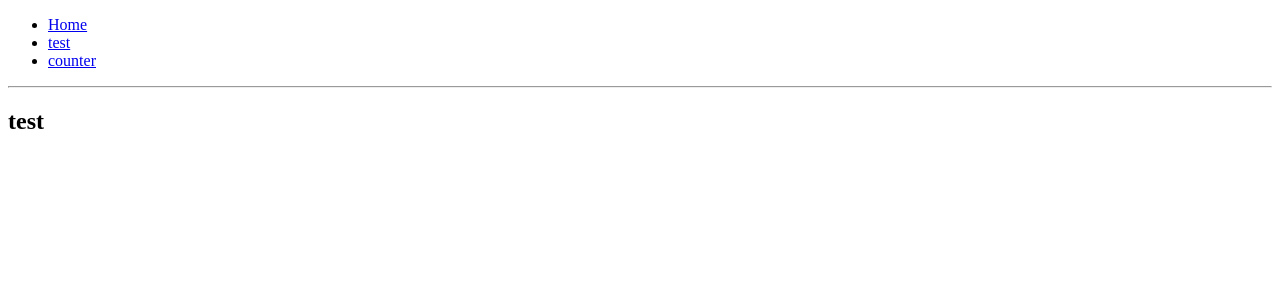
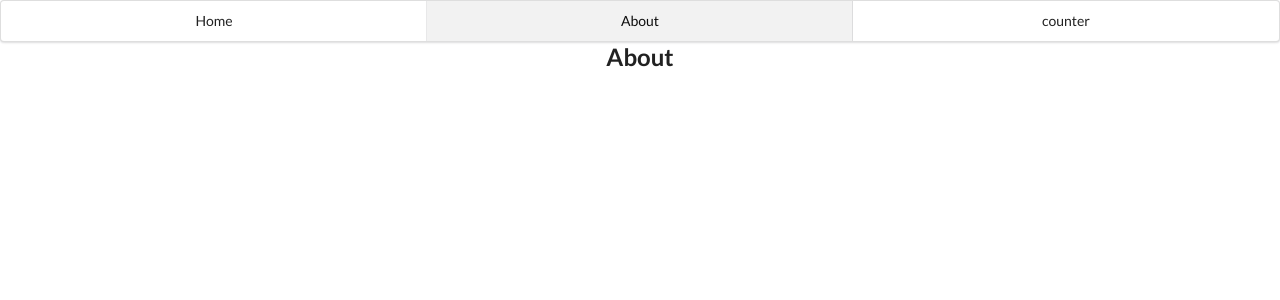
Before and after one commit to pjb0811/react-ts-app-starter, a React (Create React App) app: page /about in a window 1280 px wide. Shown: the top 300 px of the page. Built offline with nearby package versions, Linux system fonts and the light colour scheme; what redux-promise-middleware would draw is missing.

Commit message:
update component & modify redux store & change router.

```diff
--- /dev/null
+++ b/src/App.css
@@ -0,0 +1,27 @@
+.App {
+  text-align: center;
+}
+
+.App-logo {
+  animation: App-logo-spin infinite 20s linear;
+  height: 80px;
+}
+
+.App-header {
+  background-color: #222;
+  padding: 20px;
+  color: white;
+}
+
+.App-title {
+  font-size: 1.5em;
+}
+
+.App-intro {
+  font-size: large;
+}
+
+@keyframes App-logo-spin {
+  from { transform: rotate(0deg); }
+  to { transform: rotate(360deg); }
+}
--- a/src/App.tsx
+++ b/src/App.tsx
@@ -1,8 +1,9 @@
 import * as React from 'react';
 import { Route } from 'react-router-dom';
-import { Home, Test, Counter } from './pages';
+import { Home, About, Counter } from './components/pages';
 import Menu from './components/Menu';
 import { Helmet } from 'react-helmet';
+import 'App.css';
 
 interface Props {}
 
@@ -26,9 +27,8 @@ class App extends React.Component<Props, State> {
         </Helmet>
         <div>
           <Menu/>
-          <h2>{this.state.test}</h2>
           <Route exact={true} path="/" component={Home}/>
-          <Route path="/test" component={Test}/>
+          <Route path="/about" component={About}/>
           <Route path="/counter" component={Counter}/>
         </div>
       </div>
--- a/src/components/Menu.tsx
+++ b/src/components/Menu.tsx
@@ -1,15 +1,14 @@
 import * as React from 'react';
-import { Link } from 'react-router-dom';
+import { NavLink } from 'react-router-dom';
 
 const Menu = () => {
   return (
     <div>
-      <ul>
-        <li><Link to="/">Home</Link></li>
-        <li><Link to="/test">test</Link></li>
-        <li><Link to="/counter">counter</Link></li>
-      </ul>
-      <hr/>
+      <div className="ui three item menu">
+        <NavLink exact={true} to="/" className="item" activeClassName="active">Home</NavLink>
+        <NavLink to="/about" className="item" activeClassName="active">About</NavLink>
+        <NavLink to="/counter" className="item" activeClassName="active">counter</NavLink>
+      </div>
     </div>
   );
 };
--- a/src/pages/Test.tsx
+++ b/src/components/pages/About.tsx
@@ -1,13 +1,13 @@
 import * as React from 'react';
 
-const Test = () => {
+const About = () => {
   return (
     <div>
       <h2>
-        Test
+        About
       </h2>
     </div>
   );
 };
 
-export default Test;
+export default About;
--- a/src/pages/Counter.tsx
+++ b/src/components/pages/Counter.tsx
@@ -1,8 +1,8 @@
 import * as React from 'react';
 import { connect } from 'react-redux';
 import { bindActionCreators } from 'redux';
-import * as counterActions from '../redux/modules/counter';
-import * as postActions from '../redux/modules/post';
+import * as counterActions from '../../redux/modules/counter';
+import * as postActions from '../../redux/modules/post';
 
 interface Props {
   PostActions: typeof postActions;
@@ -28,13 +28,11 @@ type Post = {
 
 class Counter extends React.Component<Props> {
   componentWillMount() {
-    // 컴포넌트가 처음 마운트 될 때 현재 number 를 postId 로 사용하여 포스트 내용을 불러옵니다.
     const { counter } = this.props;
     this.getPost(counter);
   }
 
   componentWillReceiveProps(nextProps: Props) {
-    // 현재 number 와 새로 받을 number 가 다를 경우에 요청을 시도합니다.
     if (this.props.counter !== nextProps.counter) {
       this.getPost(nextProps.counter);
     }
@@ -45,9 +43,8 @@ class Counter extends React.Component<Props> {
 
     try {
       await PostActions.getPost(postId);
-      console.log('요청이 완료 된 다음에 실행됨');
     } catch (e) {
-      console.log('에러가 발생!');
+      console.log(e);
     }
   }
 
@@ -60,15 +57,17 @@ class Counter extends React.Component<Props> {
       <h1>{counter}</h1>
       <button onClick={CounterActions.increment}>+</button>
       <button onClick={CounterActions.decrement}>-</button>
-      {result.pending && <h2>로딩중...</h2>}
-      { result.error
-          ? <h1>에러발생!</h1>
-          : (
+      {
+        result.pending ?
+          <h2>Loading...</h2> :
+          result.error ?
+            <h1>Error!</h1> : (
               <div>
                   <h1>{result.data.title}</h1>
                   <p>{result.data.body}</p>
               </div>
-          )}
+          )
+      }
       </div>
     );
   }
--- /dev/null
+++ b/src/components/pages/Home.tsx
@@ -0,0 +1,19 @@
+import * as React from 'react';
+
+const logo = require('../../logo.svg');
+
+const Home = () => {
+  return (
+    <div>
+      <header className="App-header">
+        <img src={logo} className="App-logo" alt="logo" />
+        <h1 className="App-title">Welcome to React</h1>
+      </header>
+      <p className="App-intro">
+        To get started, edit <code>src/App.tsx</code> and save to reload.
+      </p>
+    </div>
+  );
+};
+
+export default Home;
--- a/src/pages/index.ts
+++ b/src/components/pages/index.ts
@@ -1,3 +1,3 @@
 export { default as Home } from './Home';
-export { default as Test } from './Test';
+export { default as About } from './About';
 export { default as Counter } from './Counter';
--- /dev/null
+++ b/src/index.css
@@ -0,0 +1,5 @@
+body {
+  margin: 0;
+  padding: 0;
+  font-family: sans-serif;
+}
--- a/src/index.tsx
+++ b/src/index.tsx
@@ -3,6 +3,8 @@ import * as ReactDOM from 'react-dom';
 import Root from './client/Root';
 import { AppContainer  } from 'react-hot-loader';
 import registerServiceWorker from './registerServiceWorker';
+import 'semantic-ui-css/semantic.min.css';
+import 'index.css';
 
 const render = (Component: any) => {
   ReactDOM.render(
--- a/src/pages/Home.tsx
+++ /dev/null
@@ -1,13 +0,0 @@
-import * as React from 'react';
-
-const Home = () => {
-  return (
-    <div>
-      <h2>
-        Home
-      </h2>
-    </div>
-  );
-};
-
-export default Home;
--- a/src/redux/store.ts
+++ b/src/redux/store.ts
@@ -7,7 +7,7 @@ import promiseMiddleware from 'redux-promise-middleware';
 
 const logger = createLogger();
 const customizedPromiseMiddleware = promiseMiddleware({
-  promiseTypeSuffixes: ['LOADING', 'SUCCESS', 'FAILURE']
+  promiseTypeSuffixes: ['PENDING', 'SUCCESS', 'FAILURE']
 });
 
 const store = createStore(
```
Also changed, not shown: src/logo.svg (added).
